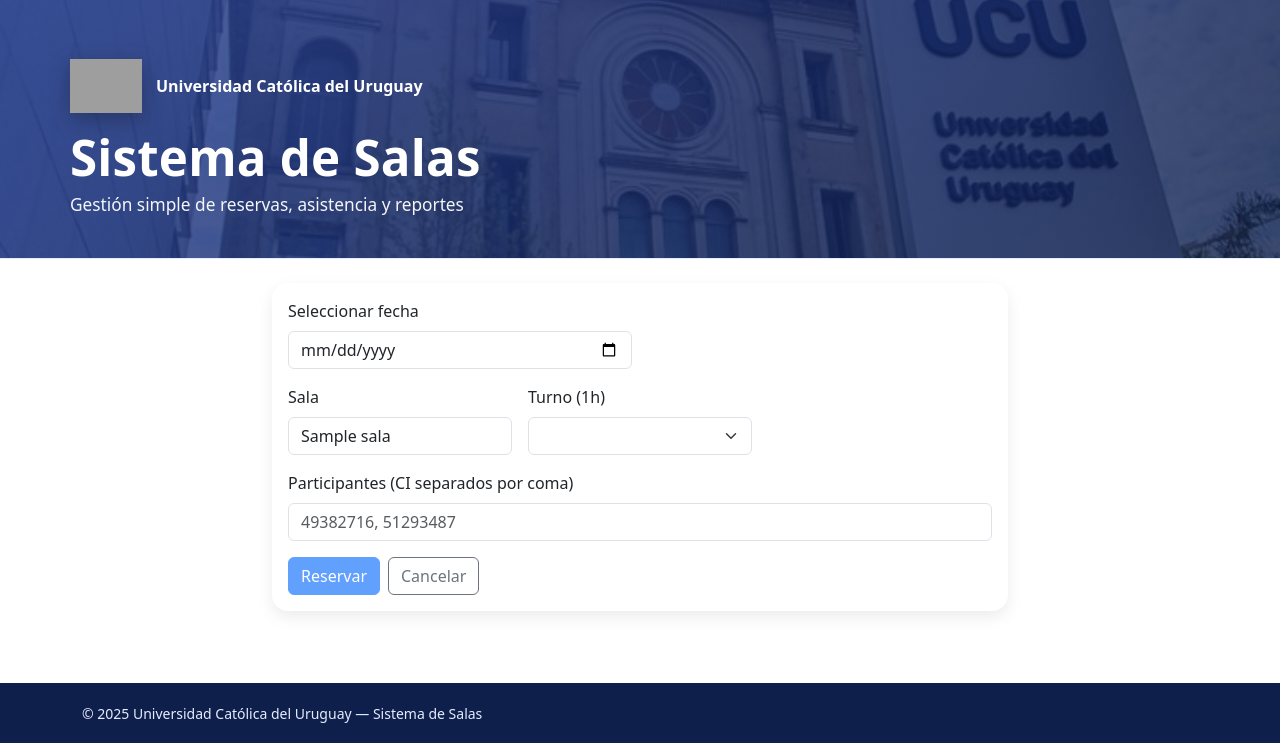
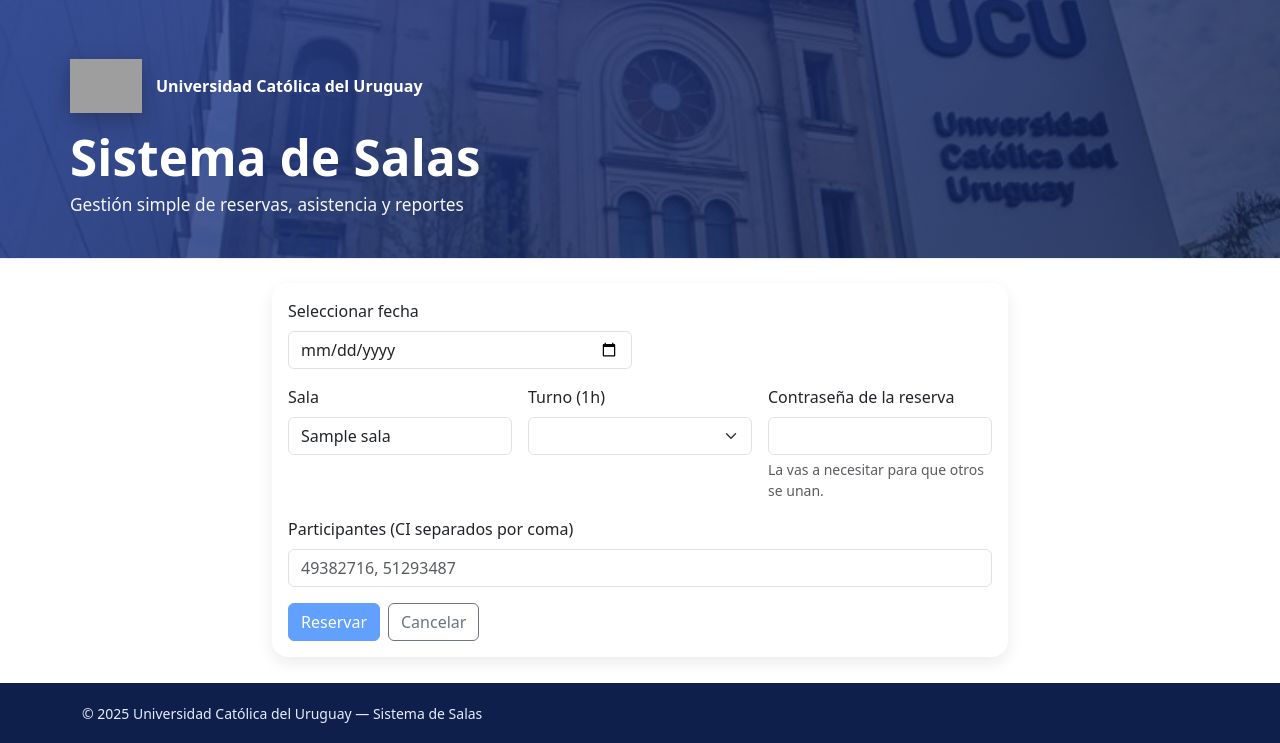
Before and after one commit to RodrigoCardinal/ObligatorioBD1, a Flask app: a page that uses templates/crear_reserva.html in a window 1280 px wide. Shown: the part 57-800 px from the top of the page. Run offline with Flask 3, Linux system fonts and the light colour scheme; the visitor is signed in with stand-in values (Sample User, id 1); tables that the repository leaves empty hold one stand-in row (values such as "Sample post"); some libraries are stand-ins or nearby versions; grey boxes are pictures that could not be loaded.

Commit message:
Implementacion de las contraseñas de las reservas

```diff
--- a/app.py
+++ b/app.py
@@ -27,7 +27,7 @@
 
 app.config['MYSQL_HOST'] = 'localhost'
 app.config['MYSQL_USER'] = 'root'
-app.config['MYSQL_PASSWORD'] = 'tu_contra'
+app.config['MYSQL_PASSWORD'] = 'rootpassword'
 app.config['MYSQL_DB'] = 'ObligatorioBD1'
 
 mysql = MySQL(app)
@@ -437,13 +437,14 @@
         return need
 
     if request.method == "POST":
-        edificio     = request.form.get("edificio")
-        nombre_sala  = request.form.get("nombre_sala")
-        fecha        = request.form.get("fecha")
-        id_turno     = request.form.get("id_turno", type=int)
+        edificio      = request.form.get("edificio")
+        nombre_sala   = request.form.get("nombre_sala")
+        fecha         = request.form.get("fecha")
+        id_turno      = request.form.get("id_turno", type=int)
+        clave_reserva = request.form.get("clave_reserva")
 
-        if not (edificio and nombre_sala and fecha and id_turno):
-            flash("Faltan datos para crear la reserva.", "danger")
+        if not (edificio and nombre_sala and fecha and id_turno and clave_reserva):
+            flash("Faltan datos para crear la reserva (incluida la contraseña).", "danger")
             return redirect(url_for("reservas_crear",
                                     edificio=edificio, nombre_sala=nombre_sala, fecha=fecha))
 
@@ -467,9 +468,9 @@
         nxt = cur.fetchone()["nxt"]
 
         cur.execute("""
-            INSERT INTO reserva (id_reserva, nombre_sala, edificio, fecha, id_turno, estado)
-            VALUES (%s,%s,%s,%s,%s,'activa')
-        """, (nxt, nombre_sala, edificio, fecha, id_turno))
+            INSERT INTO reserva (id_reserva, nombre_sala, edificio, fecha, id_turno, estado, clave_reserva)
+            VALUES (%s,%s,%s,%s,%s,'activa',%s)
+        """, (nxt, nombre_sala, edificio, fecha, id_turno, clave_reserva))
 
         # Auto-agregar usuario logueado si existe en participante
         cur.execute("SELECT ci FROM participante WHERE email=%s", (session["usuario"]["correo"],))
@@ -486,7 +487,7 @@
         flash("Reserva creada.", "success")
         return redirect(url_for("reserva_detalle", id=nxt))
 
-    # GET
+    # GET (queda igual que lo tenías)
     edificio    = request.args.get("edificio")
     nombre_sala = request.args.get("nombre_sala")
     fecha       = request.args.get("fecha")
@@ -542,12 +543,20 @@
     if need:
         return need
 
-    id_reserva = request.form.get("id_reserva", type=int)
+    id_reserva    = request.form.get("id_reserva", type=int)
+    clave_ingresa = request.form.get("clave_reserva")
+
     if not id_reserva:
         flash("Reserva inválida.", "danger")
         return redirect(url_for("reservas_listado"))
 
+    if not clave_ingresa:
+        flash("Tenés que ingresar la contraseña de la reserva.", "danger")
+        return redirect(url_for("reserva_detalle", id=id_reserva))
+
     cur = mysql.connection.cursor(MySQLdb.cursors.DictCursor)
+
+    # Obtener CI del usuario logueado
     cur.execute("SELECT ci FROM participante WHERE email=%s", (session["usuario"]["correo"],))
     row = cur.fetchone()
     if not row:
@@ -564,6 +573,23 @@
         flash("Ya estabas unido a esa reserva.", "info")
         return redirect(url_for("reserva_detalle", id=id_reserva))
 
+    # Verificar contraseña de la reserva
+    cur.execute("SELECT clave_reserva FROM reserva WHERE id_reserva=%s", (id_reserva,))
+    r = cur.fetchone()
+    if not r:
+        cur.close()
+        flash("La reserva no existe.", "danger")
+        return redirect(url_for("reservas_listado"))
+
+    clave_correcta = r["clave_reserva"]
+
+    # Si la reserva tiene clave definida, la comparamos
+    if clave_correcta is not None and clave_correcta != "" and clave_ingresa != clave_correcta:
+        cur.close()
+        flash("Contraseña de la reserva incorrecta.", "danger")
+        return redirect(url_for("reserva_detalle", id=id_reserva))
+
+    # Si la clave es correcta (o la reserva no tiene clave), insertamos
     cur.execute("""
         INSERT INTO reserva_participante (ci_participante, id_reserva, fecha_solicitud_reserva, asistencia)
         VALUES (%s,%s,%s,false)
@@ -573,6 +599,7 @@
 
     flash("Te uniste a la reserva.", "success")
     return redirect(url_for("reserva_detalle", id=id_reserva))
+
 
 
 # ---------------------------
@@ -695,16 +722,19 @@
 @app.get("/reportes")
 def reportes_index():
     need = _require_login()
-    if need: return need
+    if need:
+        return need
 
     tipo  = request.args.get("tipo_reporte", "uso_salas")
     desde = request.args.get("desde")
     hasta = request.args.get("hasta")
+    edif  = request.args.get("edificio")
 
     cur = mysql.connection.cursor(MySQLdb.cursors.DictCursor)
     cur.execute("SELECT DISTINCT nombre_edificio FROM edificio ORDER BY nombre_edificio")
     edificios = [r["nombre_edificio"] for r in cur.fetchall()]
 
+    # --- Filtros comunes para consultas basadas en reserva ---
     filtros = []
     params  = []
     if desde:
@@ -713,10 +743,16 @@
     if hasta:
         filtros.append("r.fecha <= %s")
         params.append(hasta)
+    if edif:
+        filtros.append("r.edificio = %s")
+        params.append(edif)
     where = ("WHERE " + " AND ".join(filtros)) if filtros else ""
 
     columnas, datos = [], []
 
+    # -----------------------
+    # Tabla principal por tipo
+    # -----------------------
     if tipo == "uso_salas":
         columnas = ["Sala", "Edificio", "Reservas"]
         cur.execute(f"""
@@ -761,7 +797,9 @@
         rows = cur.fetchall()
         datos = [[x["ci"], x["nombre"], str(x["fecha_inicio"]), str(x["fecha_fin"])] for x in rows]
 
-    # KPIs
+    # -----------------------
+    # KPIs generales
+    # -----------------------
     cur.execute(f"SELECT COUNT(*) AS c FROM reserva r {where}", tuple(params))
     k_res = (cur.fetchone() or {}).get("c", 0) or 0
 
@@ -788,6 +826,38 @@
         WHERE CURDATE() BETWEEN fecha_inicio AND fecha_fin
     """)
     k_sanc = (cur.fetchone() or {}).get("c", 0) or 0
+
+    # -----------------------
+    # Salas más reservadas (similar a tu consulta #1)
+    # -----------------------
+    cur.execute(f"""
+        SELECT r.nombre_sala AS sala,
+               r.edificio,
+               COUNT(*) AS count
+        FROM reserva r
+        {where}
+        GROUP BY r.nombre_sala, r.edificio
+        ORDER BY count DESC, r.edificio, r.nombre_sala
+        LIMIT 10
+    """, tuple(params))
+    top_salas = cur.fetchall()
+
+    # -----------------------
+    # Turnos más demandados (similar a tu consulta #2)
+    # -----------------------
+    cur.execute(f"""
+        SELECT CONCAT(DATE_FORMAT(t.hora_inicio,'%%H:%%i'),' - ',
+                      DATE_FORMAT(t.hora_fin,'%%H:%%i')) AS turno,
+               COUNT(*) AS count
+        FROM reserva r
+        JOIN turno t ON t.id_turno = r.id_turno
+        {where}
+        GROUP BY t.id_turno, t.hora_inicio, t.hora_fin
+        ORDER BY count DESC, t.hora_inicio
+        LIMIT 10
+    """, tuple(params))
+    top_turnos = cur.fetchall()
+
     cur.close()
 
     kpis = {"reservas": k_res, "ocupacion": ocupacion, "asistencias": k_ok, "sanciones": k_sanc}
@@ -795,7 +865,9 @@
                            edificios=edificios,
                            kpis=kpis,
                            columnas=columnas,
-                           datos=datos)
+                           datos=datos,
+                           top_salas=top_salas,
+                           top_turnos=top_turnos)
 
 # ---------------------------
 # Recuperar contraseña (el login lo linkea)
--- a/hash_password.py
+++ b/hash_password.py
@@ -5,7 +5,7 @@
 conn = pymysql.connect(
     host="127.0.0.1",
     user="root",
-    password="VivaCubaLibre1514",  # <-- pon aquí la que usas
+    password="rootpassword",  # <-- pon aquí la que usas
     database="ObligatorioBD1"
 )
 cur = conn.cursor(pymysql.cursors.DictCursor)
--- a/templates/crear_reserva.html
+++ b/templates/crear_reserva.html
@@ -11,6 +11,7 @@
 {% endblock %}
 
 {% block content %}
+
 <div class="row justify-content-center">
   <div class="col-lg-8">
     <div class="card">
@@ -29,7 +30,7 @@
           </div>
         </form>
 
-        <!-- FORM PARA CREAR RESERVA -->
+        <!-- FORM PARA CREAR RESERVA (POST) -->
         <form method="post" action="{{ url_for('reservas_crear') }}">
           <input type="hidden" name="edificio" value="{{ sala.edificio }}">
           <input type="hidden" name="nombre_sala" value="{{ sala.nombre_sala }}">
@@ -53,6 +54,13 @@
               </select>
             </div>
 
+            <!-- 🔑 CONTRASEÑA DE LA RESERVA -->
+            <div class="col-md-4">
+              <label class="form-label" for="f-pass">Contraseña de la reserva</label>
+              <input id="f-pass" name="clave_reserva" type="password" class="form-control" required>
+              <div class="form-text">La vas a necesitar para que otros se unan.</div>
+            </div>
+
             <div class="col-12">
               <label class="form-label" for="f-part">Participantes (CI separados por coma)</label>
               <input id="f-part" name="participantes" class="form-control"
@@ -70,6 +78,7 @@
             </a>
           </div>
         </form>
+
       </div>
     </div>
   </div>
```
Also changed, not shown: templates/reportes.html (+67 -24 lines), templates/reserva_detalle.html (+10 -1 lines), templates/reservas.html (+10 -1 lines).
